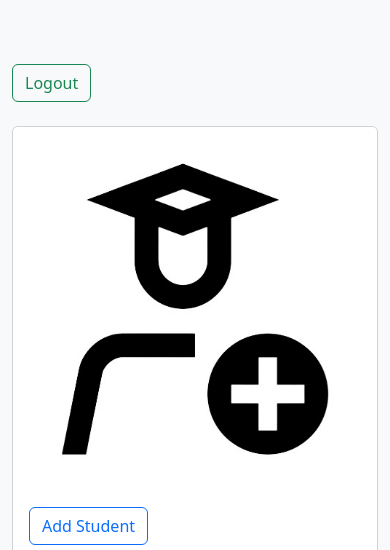
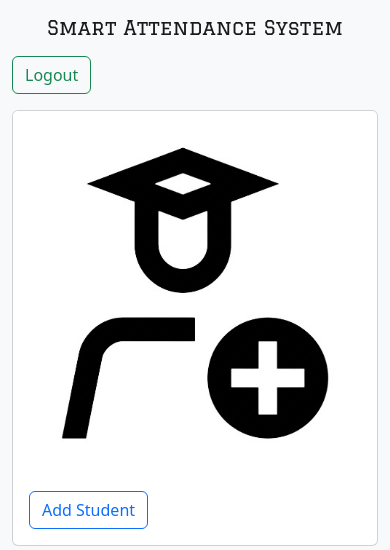
Before and after one commit to SubhasyaTippareddy/smart_attendance_system, a Flask app: page /index in a window 390 px wide; the page is wider, and only the part inside the window is pictured. Shown: the top 550 px of that part. Run offline with Flask 2, Linux system fonts and the light colour scheme; grey boxes are pictures that could not be loaded.

Commit message:
responsive nav bar, color issue fixed

```diff
--- a/static/css/base.css
+++ b/static/css/base.css
@@ -18,9 +18,9 @@
 
 }
 
-.navbar-brand {
+/* .navbar-brand {
   padding: 550px;
-}
+} */
 
 .logo {
   font-family: 'Graduate', cursive;
--- a/templates/base.html
+++ b/templates/base.html
@@ -5,38 +5,29 @@
     <!-- Required meta tags -->
     <meta charset="utf-8">
     <meta name="viewport" content="width=device-width, initial-scale=1, shrink-to-fit=no">
-    <link rel="stylesheet" href="static/css/base.css">
     <!-- Bootstrap CSS -->
     <!-- Google Fonts -->
     <link rel="preconnect" href="https://fonts.googleapis.com">
     <link rel="preconnect" href="https://fonts.gstatic.com" crossorigin>
     <link href="https://fonts.googleapis.com/css2?family=Graduate&display=swap" rel="stylesheet">
-
-    <link rel="preconnect" href="https://fonts.googleapis.com">
-    <link rel="preconnect" href="https://fonts.gstatic.com" crossorigin>
-    <link href="https://fonts.googleapis.com/css2?family=Graduate&display=swap" rel="stylesheet">
-
-    <link rel="preconnect" href="https://fonts.googleapis.com">
-    <link rel="preconnect" href="https://fonts.gstatic.com" crossorigin>
     <link href="https://fonts.googleapis.com/css2?family=Plus+Jakarta+Sans:wght@200&display=swap" rel="stylesheet">
-
     <link href="https://cdn.jsdelivr.net/npm/bootstrap@5.2.0-beta1/dist/css/bootstrap.min.css" rel="stylesheet"
         integrity="sha384-0evHe/X+R7YkIZDRvuzKMRqM+OrBnVFBL6DOitfPri4tjfHxaWutUpFmBp4vmVor" crossorigin="anonymous">
+    <link rel="stylesheet" href="static/css/base.css">
 
 
     <title>{% block title %}{% endblock %}</title>
 </head>
 
-<body>
-    <nav class="navbar sticky-top navbar-light bg-light">
+<body class="bg-light">
+    <nav class="navbar navbar-expand-lg navbar-light bg-light">
         <div class="container-fluid">
-            <nav class="navbar navbar-light bg-light justify-content-between">
-                <a class="navbar-brand logo">Smart Attendance System</a>
-                <form class="form-inline">
-                    <a href="{{ url_for('start') }}"><button class="btn btn-outline-success my-2 my-sm-0"
-                            type="submit">Logout</button></a>
-                </form>
-            </nav>
+            <a class="navbar-brand mx-auto logo" href="#">Smart Attendance System</a>
+            <form class="d-flex">
+                <a href="{{ url_for('start') }}">
+                    <button class="btn btn-outline-success my-2 my-sm-0 float-end" type="submit">Logout</button>
+                </a>
+            </form>
         </div>
     </nav>
     {% block content %} {% endblock %}
--- a/templates/index.html
+++ b/templates/index.html
@@ -1,7 +1,7 @@
 {% extends "base.html" %}
 {% block title %} Index Page {% endblock %}
 {% block content %}
-<div class="container bg-light">
+<div class="container-fluid bg-light bg">
     <div class="col-lg-8  offset-lg-2">
         <div class="card-group">
             <div class="card">
```
Also changed, not shown: templates/login.html (+3 -6 lines).
